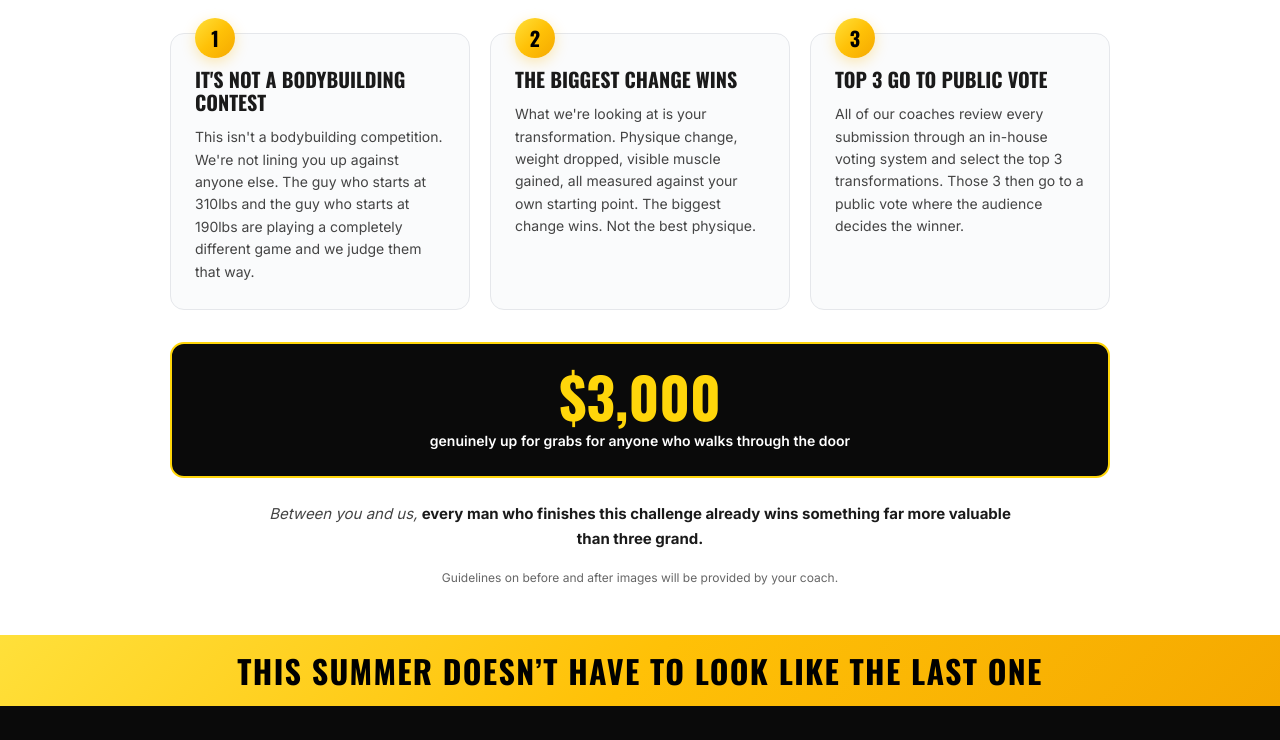
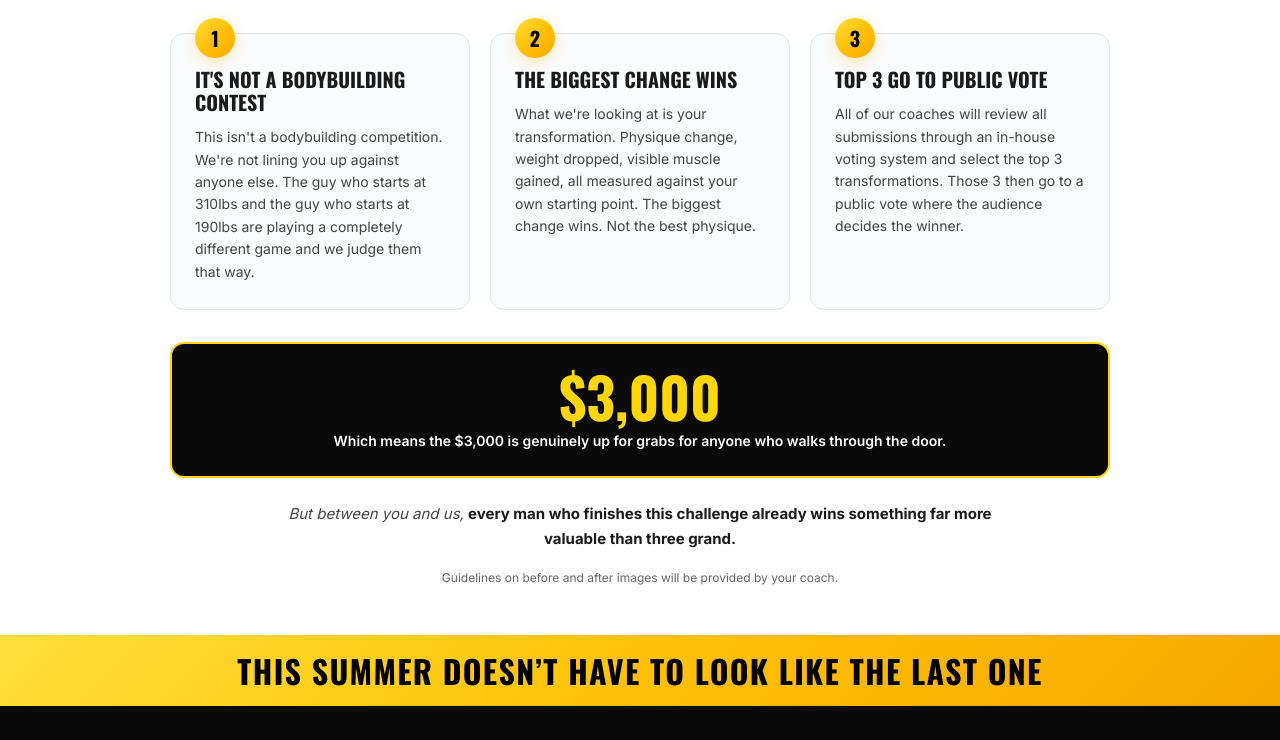
Before and after one commit to moghees-hub/pa-summer-shred, a plain HTML site: page index.html in a window 1280 px wide. Shown: the part 4590-5330 px from the top of the page. Drawn offline with nearby package versions, Linux system fonts and the light colour scheme; a script that the page names is missing.

Commit message:
How To Win: restore exact wording (will review all submissions, Which means the, But between you)
Co-Authored-By: Claude Opus 4.6 (1M context) <noreply@anthropic.com>

```diff
--- a/index.html
+++ b/index.html
@@ -477,14 +477,14 @@ h1,h2,h3,.hero__title,.hero__sub-title,.hero__headline,.hero__close-line,.hero__
       <div class="howwin__step">
         <div class="howwin__step-num">3</div>
         <h3>Top 3 Go To Public Vote</h3>
-        <p>All of our coaches review every submission through an in-house voting system and select the top 3 transformations. Those 3 then go to a public vote where the audience decides the winner.</p>
+        <p>All of our coaches will review all submissions through an in-house voting system and select the top 3 transformations. Those 3 then go to a public vote where the audience decides the winner.</p>
       </div>
     </div>
     <div class="howwin__prize">
       <div class="howwin__prize-amount">$3,000</div>
-      <div class="howwin__prize-sub">genuinely up for grabs for anyone who walks through the door</div>
+      <div class="howwin__prize-sub">Which means the $3,000 is genuinely up for grabs for anyone who walks through the door.</div>
     </div>
-    <p class="howwin__closing">Between you and us, <strong>every man who finishes this challenge already wins something far more valuable than three grand.</strong></p>
+    <p class="howwin__closing">But between you and us, <strong>every man who finishes this challenge already wins something far more valuable than three grand.</strong></p>
     <p class="howwin__footnote">Guidelines on before and after images will be provided by your coach.</p>
   </div>
 </section>
```
